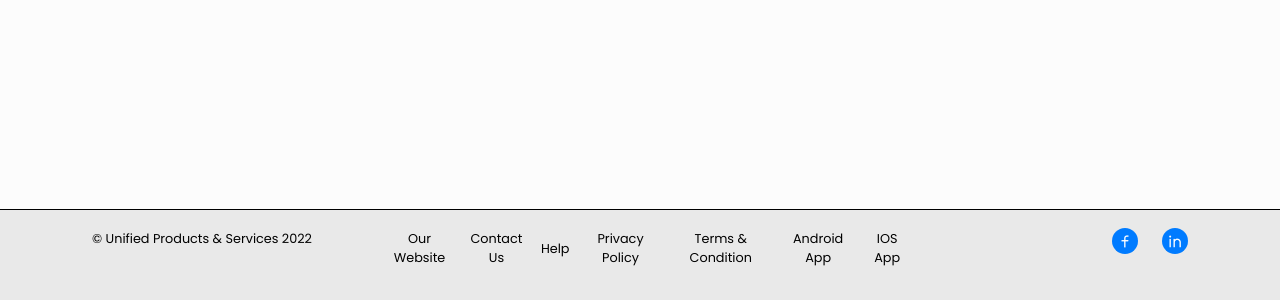
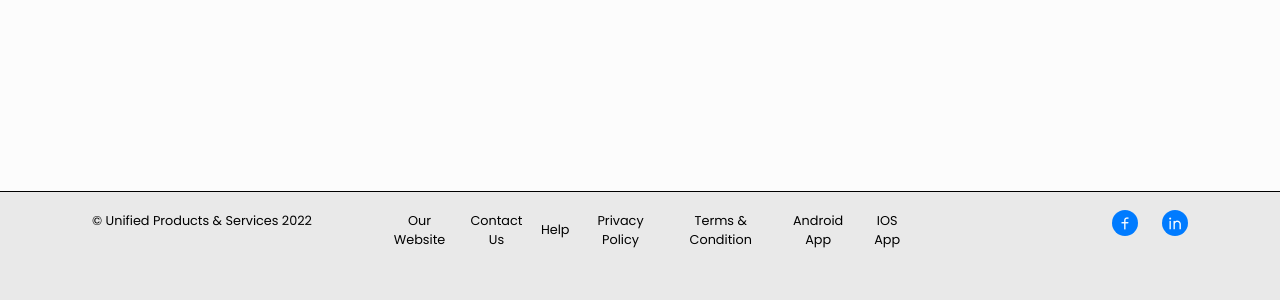
Before and after one commit to kristoffg10/ups_reskin_initial, a React (Create React App) app: page /home in a window 1280 px wide. Shown: the part 700-1000 px from the top of the page. Built offline with nearby package versions, Linux system fonts and the light colour scheme; a web font is replaced by a local one.

Commit message:
minor ui fixes

```diff
--- a/src/styles/footer.css
+++ b/src/styles/footer.css
@@ -1,13 +1,12 @@
 .footer {
   width: 100%;
-  height: 90px;
-  margin-top: 50px;
+  height: flex;
+  /* margin-top: 50px; */
   outline: solid 1px rgb(0, 0, 0);
   position: absolute;
   bottom: 0;
   background: #e9e9e9;
   padding: 19px 80px;
-  /* gap: 10px; */
   margin-bottom: -200px;
 }
 
```
